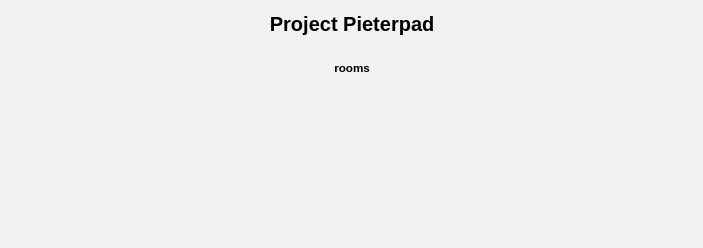
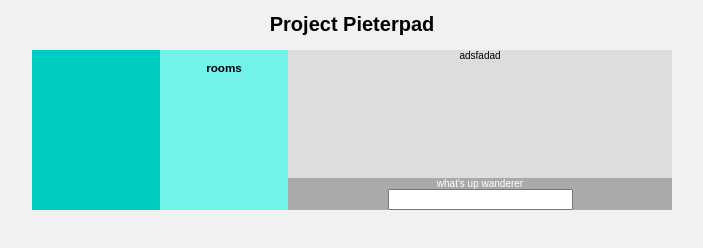
Before and after one commit to willemverbuyst/project-pieterpad, a website: page public/index.html in a window 1280 px wide. Shown: the whole page, without its empty margins (288-991 px from the left). Drawn offline with nearby package versions, Linux system fonts and the light colour scheme; no server answers.

Commit message:
style: set up grid for chat

```diff
--- a/public/index.html
+++ b/public/index.html
@@ -9,13 +9,27 @@
   </head>
   <body>
     <h1>Project Pieterpad</h1>
-    <div class="container__chat">
-      <div id="namespaces"></div>
-      <div>
-        <h3>rooms</h3>
-        <ul class="room-list"></ul>
+    <div class="container">
+      <div class="container__chat">
+        <div id="namespaces" class="container__chat--namespaces"></div>
+        <div class="container__chat--rooms">
+          <h3>rooms</h3>
+          <ul class="room-list"></ul>
+        </div>
+        <div id="namespaces" class="container__chat--conversation">
+          adsfadad
+        </div>
+        <div class="container__chat--input">
+          <div>
+            <label>what's up wanderer</label>
+          </div>
+          <div>
+            <input type="text" />
+          </div>
+        </div>
       </div>
     </div>
+
     <script src="/socket.io/socket.io.js"></script>
     <script src="script.js"></script>
     <script src="joinNamespace.js"></script>
--- a/public/style.css
+++ b/public/style.css
@@ -5,6 +5,7 @@
   --color-4: #72f2eb;
   --color-5: #747e7e;
   --color-grey-light: #ddd;
+  --color-grey-medium: #aaa;
   --color-background: #f1f1f1;
   --color-black: #000;
   --color-white: #fff;
@@ -13,6 +14,8 @@
 html {
   font-size: 62.5%;
 }
+
+
 
 body {
   box-sizing: border-box;
@@ -24,16 +27,48 @@ body {
   background-color: var(--color-background);
 }
 
-.container__chat {
+.container {
   width: 100vw;
-  height: 100vh;
+  max-height: 100vh;
   display: flex;
   justify-content: center;
 }
 
+.container__chat {
+  width: 50vw;
+  max-height: 80vh;
+  display: grid;
+  grid-template-columns: 1fr 1fr 3fr;
+  grid-template-rows: 4fr 1fr;
+  grid-template-areas:
+  "namespaces rooms conversation"
+  "namespaces rooms input";
+}
+
+.container__chat--namespaces {
+  grid-area: namespaces;
+  background-color: var(--color-3)
+}
+
+.container__chat--rooms {
+  grid-area: rooms;
+  background-color: var(--color-4)
+}
+
+.container__chat--conversation {
+  grid-area: conversation;
+  background-color: var(--color-grey-light)
+}
+
+.container__chat--input {
+  grid-area: input;
+  color: var(--color-white);
+  background-color: var( --color-grey-medium)
+}
+
 .namespace {
-  color: var(--color-white);
-  background-color: var(--color-3);
+  color: var(--color-5);
+  background-color: var(--color-background);
   text-align: left;
   padding: 1rem;
   margin: 2rem;
@@ -45,9 +80,12 @@ body {
 
 ul {
   text-align: left;
+  padding: 0;
+  margin: 0;
 }
 
 li {
   list-style-type: none;
   font-size: 2rem;
+  margin: 1rem;
 }
```
